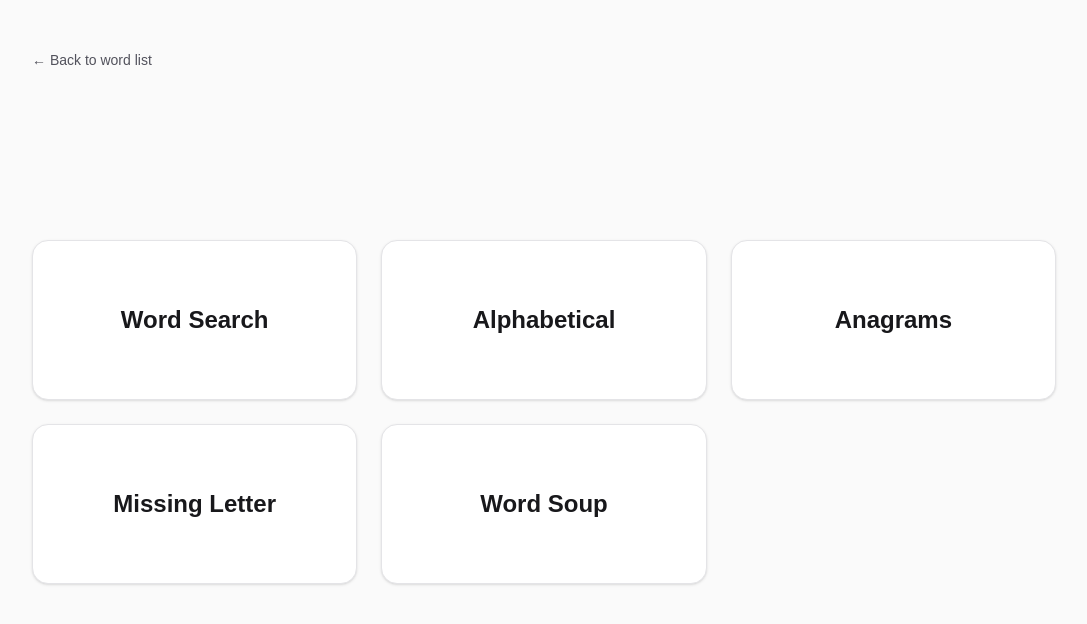
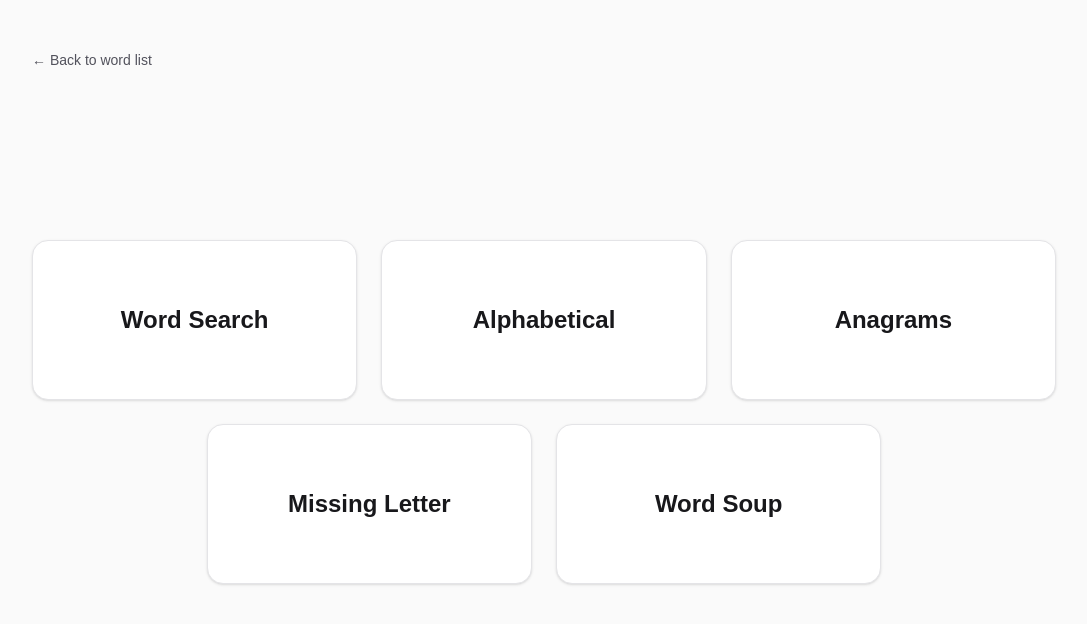
Before and after one commit to prannyv/hciW26, a Next.js app in the folder hci/: page /home in a window 1280 px wide. Shown: the top 624 px of the page, without its empty margins (96-1183 px from the left). Built offline with nearby package versions, Linux system fonts and the light colour scheme.

Commit message:
Fixed homepage layout. Fixed keyboard navigation bug on Alphabetical.

```diff
--- a/hci/app/alphabetical/page.tsx
+++ b/hci/app/alphabetical/page.tsx
@@ -49,7 +49,7 @@ function boxClasses(
   isHeld: boolean,
 ): string {
   const base =
-    "flex flex-col items-center justify-center gap-1 rounded-xl border px-3 py-3 text-center shadow-sm touch-none transition-colors duration-700 cursor-grab active:cursor-grabbing select-none";
+    "flex flex-col items-center justify-center gap-1 rounded-xl border px-3 py-3 text-center shadow-sm touch-none transition-colors duration-700 cursor-grab active:cursor-grabbing select-none outline-none";
 
   if (isDragging) {
     return `${base} border-zinc-300 bg-zinc-800 opacity-90 shadow-lg ring-2 ring-zinc-400 dark:ring-zinc-500`;
@@ -300,8 +300,8 @@ function AlphabeticalPlay({ words, onGoHome }: { words: string[]; onGoHome: () =
   );
 
   const handleDragStart = useCallback((_event: DragStartEvent) => {
-    // Two rAF calls let the browser paint the current colored state first,
-    // so transition-colors can animate the change rather than jumping instantly.
+    // Clear keyboard selection ring when a mouse/touch drag begins.
+    setSelectedId(null);
     setHeldId(null);
     requestAnimationFrame(() => {
       requestAnimationFrame(() => setCheckStates([]));
@@ -348,7 +348,13 @@ function AlphabeticalPlay({ words, onGoHome }: { words: string[]; onGoHome: () =
         <CongratsModal onPlayAgain={handlePlayAgain} onGoHome={onGoHome} />
       )}
 
-      <main className="flex w-full flex-1 flex-col">
+      <main
+        className="flex w-full flex-1 flex-col"
+        onMouseDown={(e) => {
+          const tag = (e.target as HTMLElement).closest("button, a, input, select, textarea");
+          if (!tag) { e.preventDefault(); gridRef.current?.focus(); }
+        }}
+      >
         {items.length < 20 && bankWordCount < 20 && (
           <p className="mb-4 text-center text-sm text-zinc-600 dark:text-zinc-400">
             Add more words in setup to always get 20 here.
@@ -364,13 +370,13 @@ function AlphabeticalPlay({ words, onGoHome }: { words: string[]; onGoHome: () =
           <SortableContext items={items.map((i) => i.id)} strategy={rectSortingStrategy}>
             <div
               ref={gridRef}
-              className="rounded-lg p-1 outline-none focus-visible:ring-2 focus-visible:ring-zinc-400 focus-visible:ring-offset-2 dark:focus-visible:ring-zinc-500"
+              className="rounded-lg p-1 outline-none"
               tabIndex={0}
               role="group"
               aria-label="Word tiles. Arrow keys move selection. Space to pick up or drop a tile. Drag tiles to reorder."
               onKeyDown={handleGridKeyDown}
             >
-              <div className="grid flex-1 grid-cols-5 gap-3" style={{ gridAutoRows: "1fr" }}>
+              <div className="grid grid-cols-5 gap-3" style={{ gridAutoRows: "clamp(80px, 18vh, 150px)" }}>
                 {items.map((item, i) => (
                   <SortableWordBox
                     key={item.id}
@@ -380,7 +386,7 @@ function AlphabeticalPlay({ words, onGoHome }: { words: string[]; onGoHome: () =
                     checkState={checkStates[i] ?? "idle"}
                     isSelected={item.id === selectedId}
                     isHeld={item.id === heldId}
-                    onSelect={() => setSelectedId(item.id)}
+                    onSelect={() => { setSelectedId(item.id); gridRef.current?.focus(); }}
                   />
                 ))}
               </div>
--- a/hci/app/home/page.tsx
+++ b/hci/app/home/page.tsx
@@ -12,37 +12,22 @@ export default function HomePage() {
         </Link>
       </div>
       <main className="mx-auto flex w-full max-w-5xl flex-1 flex-col justify-center">
-        <div className="grid grid-cols-1 gap-6 sm:grid-cols-2 lg:grid-cols-3">
-          <Link
-            href="/wordsearch"
-            className="flex min-h-[160px] items-center justify-center rounded-2xl border border-zinc-200 bg-white p-8 text-center text-2xl font-semibold text-zinc-900 shadow-sm transition hover:bg-zinc-50 dark:border-zinc-800 dark:bg-zinc-900 dark:text-zinc-50 dark:hover:bg-zinc-800"
-          >
-            Word Search
-          </Link>
-          <Link
-            href="/alphabetical"
-            className="flex min-h-[160px] items-center justify-center rounded-2xl border border-zinc-200 bg-white p-8 text-center text-2xl font-semibold text-zinc-900 shadow-sm transition hover:bg-zinc-50 dark:border-zinc-800 dark:bg-zinc-900 dark:text-zinc-50 dark:hover:bg-zinc-800"
-          >
-            Alphabetical
-          </Link>
-          <Link
-            href="/anagrams"
-            className="flex min-h-[160px] items-center justify-center rounded-2xl border border-zinc-200 bg-white p-8 text-center text-2xl font-semibold text-zinc-900 shadow-sm transition hover:bg-zinc-50 dark:border-zinc-800 dark:bg-zinc-900 dark:text-zinc-50 dark:hover:bg-zinc-800"
-          >
-            Anagrams
-          </Link>
-          <Link
-            href="/missingletter"
-            className="flex min-h-[160px] items-center justify-center rounded-2xl border border-zinc-200 bg-white p-8 text-center text-2xl font-semibold text-zinc-900 shadow-sm transition hover:bg-zinc-50 dark:border-zinc-800 dark:bg-zinc-900 dark:text-zinc-50 dark:hover:bg-zinc-800"
-          >
-            Missing Letter
-          </Link>
-          <Link
-            href="/wordsoup"
-            className="flex min-h-[160px] items-center justify-center rounded-2xl border border-zinc-200 bg-white p-8 text-center text-2xl font-semibold text-zinc-900 shadow-sm transition hover:bg-zinc-50 dark:border-zinc-800 dark:bg-zinc-900 dark:text-zinc-50 dark:hover:bg-zinc-800"
-          >
-            Word Soup
-          </Link>
+        <div className="flex flex-wrap justify-center gap-6">
+          {[
+            { href: "/wordsearch", label: "Word Search" },
+            { href: "/alphabetical", label: "Alphabetical" },
+            { href: "/anagrams", label: "Anagrams" },
+            { href: "/missingletter", label: "Missing Letter" },
+            { href: "/wordsoup", label: "Word Soup" },
+          ].map(({ href, label }) => (
+            <Link
+              key={href}
+              href={href}
+              className="flex min-h-[160px] w-full items-center justify-center rounded-2xl border border-zinc-200 bg-white p-8 text-center text-2xl font-semibold text-zinc-900 shadow-sm transition hover:bg-zinc-50 sm:w-[calc(50%-12px)] lg:w-[calc(33.333%-16px)] dark:border-zinc-800 dark:bg-zinc-900 dark:text-zinc-50 dark:hover:bg-zinc-800"
+            >
+              {label}
+            </Link>
+          ))}
         </div>
       </main>
     </div>
```
